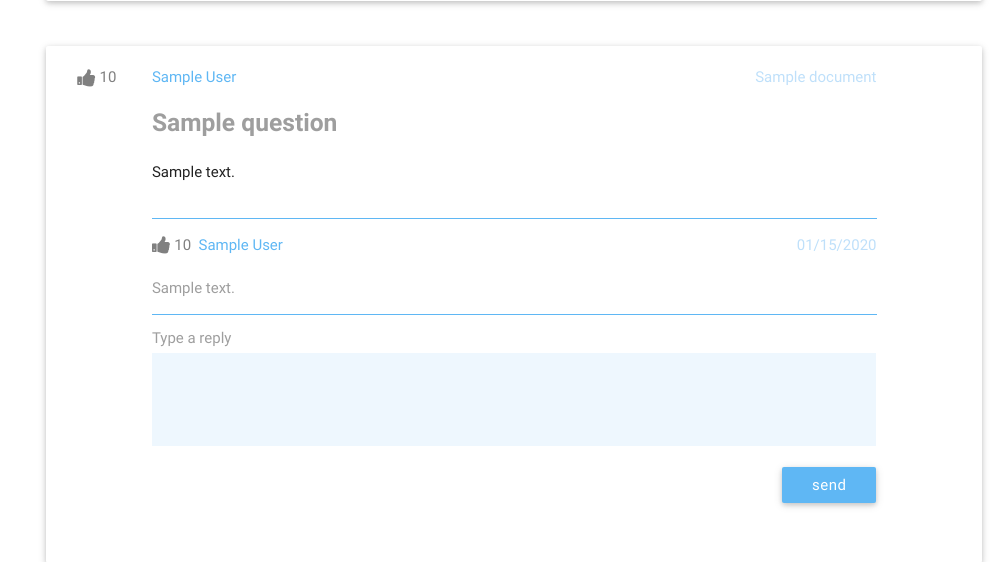
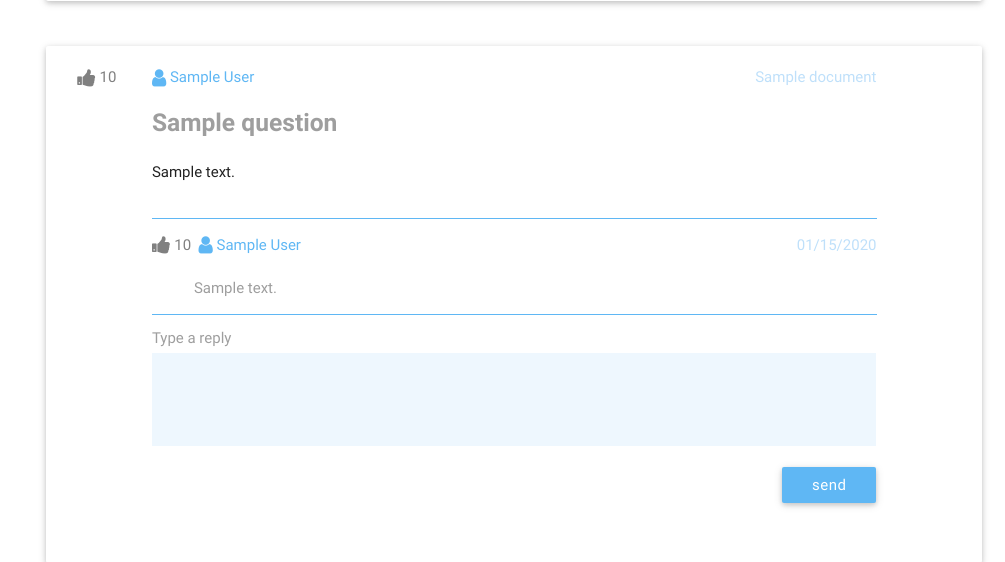
Before and after one commit to eperegrine/beatthecurve, a Python web app: template app/templates/qa/qa_listing.html in a window 1280 px wide. Shown: the part 685-1247 px from the top of the page, without its empty margins (275-1280 px from the left). Run offline with Jinja, Linux system fonts and the light colour scheme; the template is opened without the code that fills it: most values are stand-ins (such as "Sample title", 1, 10 or a date in 2020); form fields are guessed from the names that the template uses; style sheets or scripts are compiled from the project's sources; some libraries are stand-ins or nearby versions.

Commit message:
added user icons to chat

```diff
--- a/app/templates/notes/notes_listing.html
+++ b/app/templates/notes/notes_listing.html
@@ -59,7 +59,7 @@
             {% if note.has_upvoted(current_user) %}
               <a href="{{ url_for("notes_bp.vote", noteid=note.id, upvote="0") }}" class="valign"><i class="fa fa-thumbs-up fa-lg"></i>  {{ note.votes}}</a>
             {% else %}
-              <a href="{{ url_for("notes_bp.vote", noteid=note.id, upvote="1") }}" class="grey-text-imp valign"><i class="fa fa-thumbs-up fa-lg"></i> {{ note.votes }}</a>
+              <a href="{{ url_for("notes_bp.vote", noteid=note.id, upvote="1") }}" class="grey-text-imp valign"><i class="material-icons">thumb_up</i> {{ note.votes }}</a>
             {% endif %}
           </span>
         <span class="col s1 center">
--- a/app/templates/qa/qa_listing.html
+++ b/app/templates/qa/qa_listing.html
@@ -59,6 +59,7 @@
               <div class="col s10">
                   <div class="q_head" q_id={{ q.id }}>
                     <div class="row">
+                        <i class="fa fa-user fa-lg primary"></i>
                       <span class="primary poster_name">{{q.user.first_name + " " + q.user.last_name}}</span>
                       <span class="lightBlue right q_document">{{q.document}}</span>
                     </div>
@@ -79,10 +80,10 @@
                               {% else %}
                                   <a href="#!" class="grey-text-imp valign r_vote" reply="{{ reply.id }}"><i class="fa fa-thumbs-up fa-lg"></i> <span id="votes_{{ reply.id }}">{{ reply.votes}}</span></a>
                               {% endif %}
-                            &nbsp;{{ reply.user.first_name + " " + reply.user.last_name }}
+                            &nbsp;<i class="fa fa-user fa-lg"></i>&nbsp;{{ reply.user.first_name + " " + reply.user.last_name }}
                             <span class="lightBlue right">{{reply.datetime.strftime('%m/%d/%Y')}}</span>
                         </div>
-                        <p class="grey-text">{{ reply.content }}</p>
+                        <p class="grey-text" style="margin-left: 42px;">{{ reply.content }}</p>
                       </div>
                       {% if loop.last %}
                         <div class="divider bg-primary"></div>
```
